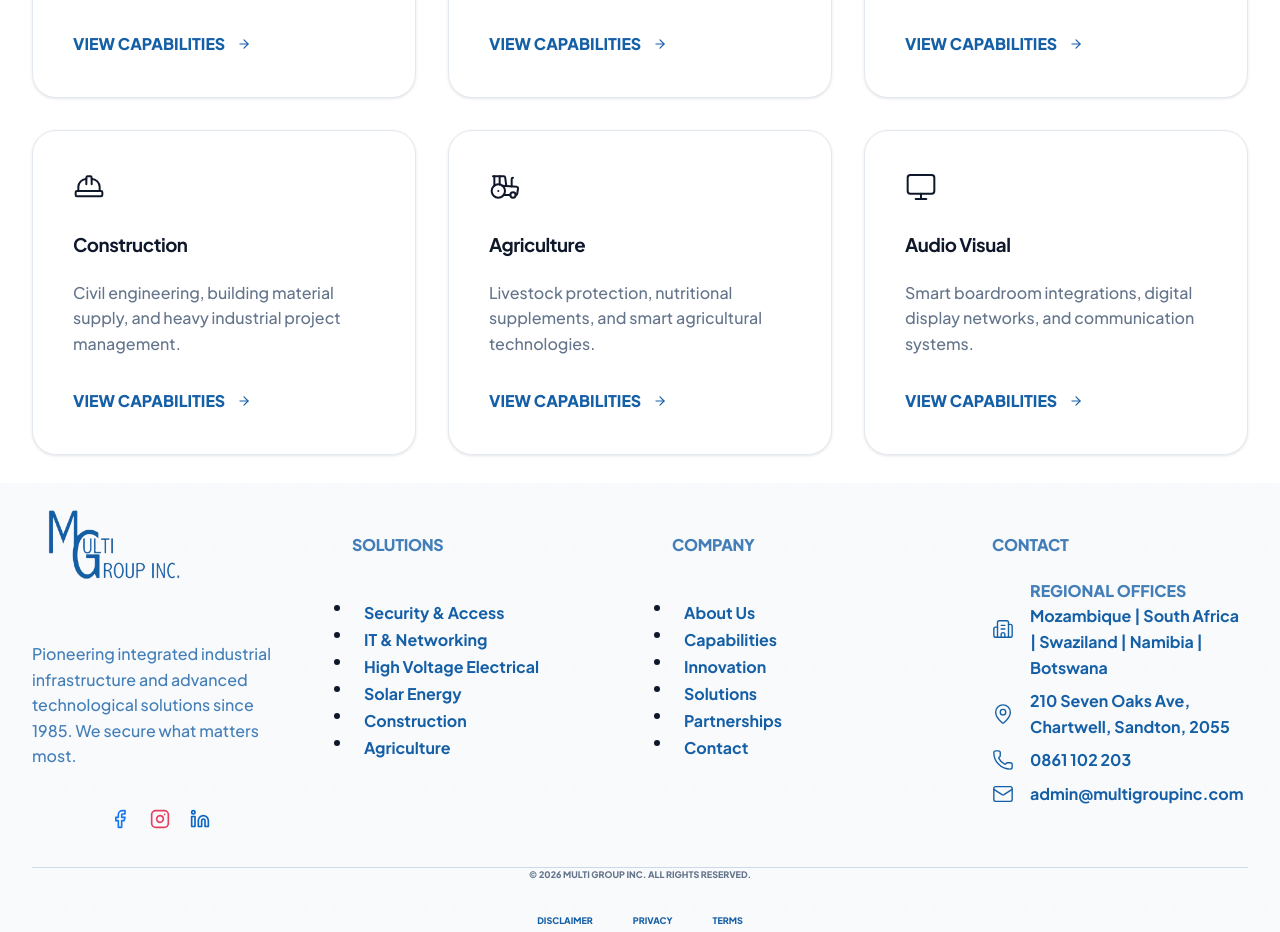
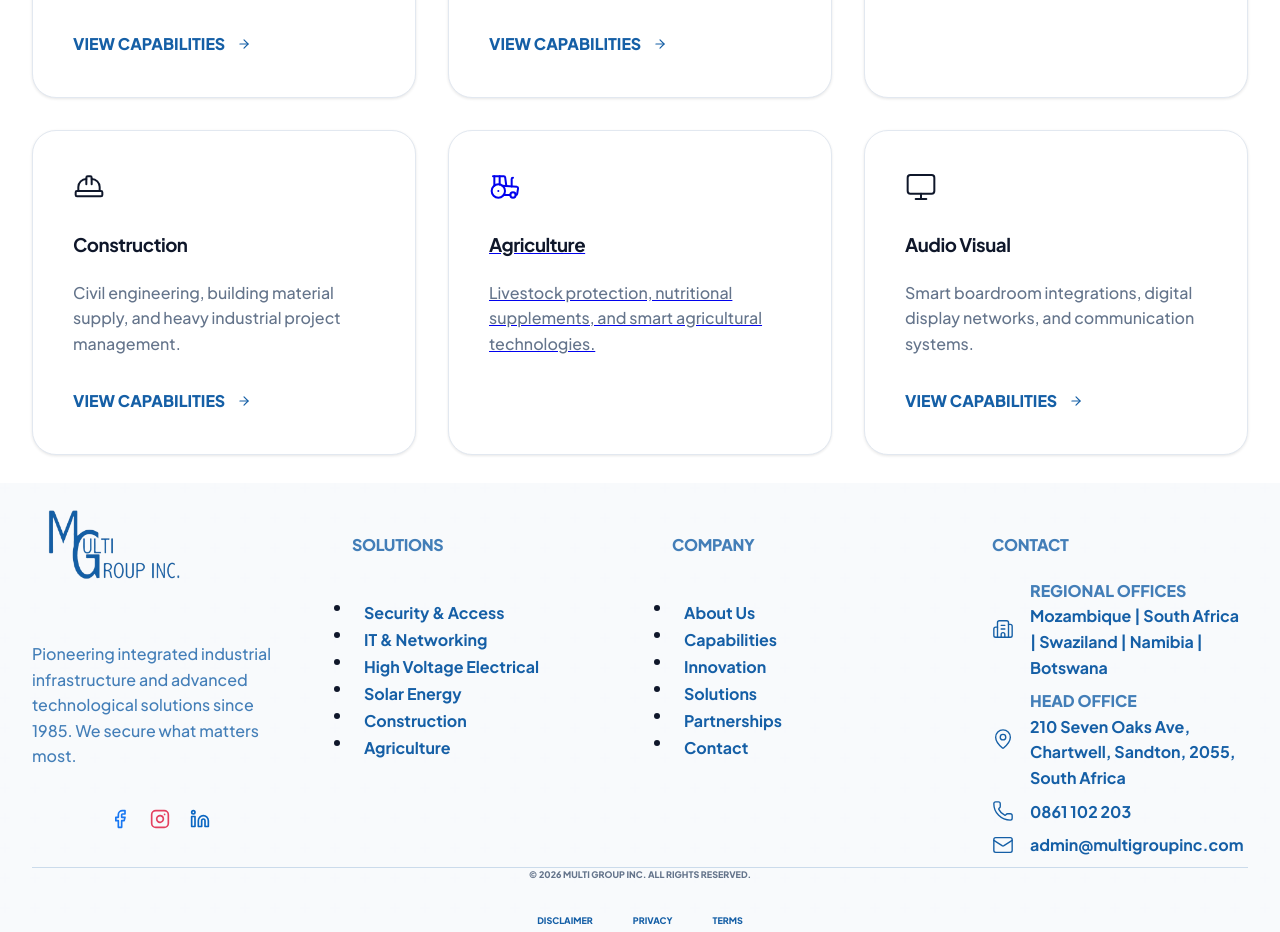
Before and after one commit to Bug1nC0de/multi-group-site, a React (Vite) app: page /solutions in a window 1280 px wide. Shown: the part 1700-2632 px from the top of the page. Built offline with nearby package versions, Linux system fonts and the light colour scheme.

Commit message:
Update solutions cards and footer contact details

```diff
--- a/src/components/Footer.jsx
+++ b/src/components/Footer.jsx
@@ -121,7 +121,10 @@ const Footer = () => {
                 <div className="w-10 flex justify-center shrink-0">
                   <MapPin size={22} strokeWidth={1.5} color={blueColor} />
                 </div>
-                <span className="text-[13px] font-bold leading-tight" style={{color: blueColor}}>210 Seven Oaks Ave, Chartwell, Sandton, 2055</span>
+                <div className="flex flex-col">
+                  <span className="text-[5px] font-black uppercase tracking-[0.4em] opacity-50 mb-0.5" style={{color: blueMuted}}>Head Office</span>
+                  <span className="text-[13px] font-bold leading-tight" style={{color: blueColor}}>210 Seven Oaks Ave, Chartwell, Sandton, 2055, South Africa</span>
+                </div>
               </div>
 
               {/* Phone */}
--- a/src/pages/Solutions.jsx
+++ b/src/pages/Solutions.jsx
@@ -29,8 +29,11 @@ const Solutions = () => {
       <section className="section-padding bg-bg relative overflow-hidden">
         <div className="container relative z-10 text-center">
           <div className="grid md:grid-cols-2 lg:grid-cols-3 gap-8" style={{ marginTop: '1cm' }}>
-            {sectors.map((sector, index) => (
-              <LuxCard key={index} index={index}>
+            {sectors.map((sector, index) => {
+              const isClickable = ["IT Solutions", "Refrigeration", "Agriculture"].includes(sector.title);
+
+              return (
+                <LuxCard key={index} index={index} to={isClickable ? sector.path : undefined}>
                   <div className="card-content h-full">
                     <div className={`w-16 h-16 ${sector.color} bg-transparent flex items-center justify-center mb-8 group-hover:scale-110 transition-transform`}>
                       {sector.icon}
@@ -44,6 +47,7 @@ const Solutions = () => {
                       {sector.desc}
                     </p>
 
+                    {!isClickable && (
                       <Link
                         to={sector.path}
                         className="mt-auto flex items-center gap-3 text-xs font-black uppercase tracking-[0.3em] text-primary no-underline group/link"
@@ -51,9 +55,11 @@ const Solutions = () => {
                         View Capabilities
                         <ArrowRight size={14} className="group-hover/link:translate-x-2 transition-transform" />
                       </Link>
+                    )}
                   </div>
                 </LuxCard>
-            ))}
+              );
+            })}
           </div>
         </div>
       </section>
```
Lines whose indentation alone changed are shown as unchanged.
